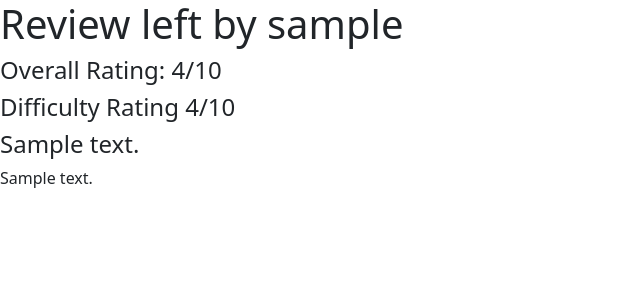
After one commit to GaRandall/louslist, a Django app: page /1/1/1 in a window 1280 px wide. The commit adds this page. Shown: the top 300 px of the page, without its empty margins (0-640 px from the left). Run offline with Django 4.2, Linux system fonts and the light colour scheme; tables that the repository leaves empty hold one stand-in row (values such as "Sample post"); some libraries are stand-ins or nearby versions.

Commit message:
Added class reviews functionality

```diff
--- a/louslist/models.py
+++ b/louslist/models.py
@@ -30,10 +30,11 @@ class Subject(models.Model):
 
 
 class Review(models.Model):
-    review_id = models.IntegerField(primary_key=True)
     course_id = models.CharField(max_length=8)
     overall_rating = models.IntegerField()
     difficulty_rating = models.IntegerField()
+    user_name = models.CharField(max_length=50, default='anonymous')
     user_email = models.CharField(max_length=50)
     review_title = models.CharField(max_length=200)
     review_text = models.CharField(max_length=600)
+    review_date = models.DateTimeField(null=True)
--- /dev/null
+++ b/louslist/templates/louslist/reviewDetail.html
@@ -0,0 +1,11 @@
+<!DOCTYPE html>
+<html lang="en">
+{% load bootstrap5 %} {% bootstrap_css %}
+<body>
+<h1>Review left by {{ review.user_name }}</h1>
+<h4>Overall Rating: {{ review.overall_rating }}/10</h4>
+<h4>Difficulty Rating {{ review.difficulty_rating }}/10</h4>
+<h4>{{ review.review_title }}</h4>
+{{ review.review_text }}
+</body>
+</html>
--- a/louslist/templates/louslist/subject.html
+++ b/louslist/templates/louslist/subject.html
@@ -7,8 +7,8 @@
     <table class="table table-striped table-dark">
       <thead>
         <tr>
-          <th scope="col">Subject</th>
-          <th scope="col">description</th>
+          <th scope="col">Course Number</th>
+          <th scope="col">Course Title</th>
           <th scope="col">Component</th>
           <th scope="col">Total Enrollment</th>
           <th scope="col">Meeting Days</th>
--- a/louslist/urls.py
+++ b/louslist/urls.py
@@ -7,5 +7,7 @@ register_converter(converters.DepartmentConverter, 'dID')
 urlpatterns = [
     path('', views.home, name='home'),
     path('<str:dept>', views.departments, name='depts'),
-    path('<str:dept>/<int:course_num>', views.course, name='course')
+    path('<str:dept>/<int:course_num>', views.course, name='course'),
+    path('<str:dept>/<int:course_num>/newreview', views.leave_a_review, name='newreview'),
+    path('<str:dept>/<int:course_num>/<str:review_id>', views.review_detail, name='reviewdetail')
 ]
--- a/louslist/views.py
+++ b/louslist/views.py
@@ -1,20 +1,19 @@
 from django.shortcuts import render, redirect
 import requests
-from django.urls import reverse
-from django.contrib.auth import logout
 from django.http import HttpResponseRedirect
-import json
-from .models import Dept, Subject
+from .forms import NewReviewForm
+from .models import Dept, Subject, Review
+from django.utils import timezone
 
 
 # Create your views here.
 
 def home(request):
     resp = requests.get('http://luthers-list.herokuapp.com/api/deptlist/?format=json').json()
-    #for key in resp:
+    # for key in resp:
     #    dep = Dept(key['subject'])
     #    dep.save()
-    #for x in Dept.objects.all():
+    # for x in Dept.objects.all():
     #    print(x.subject)
     #    res = requests.get("http://luthers-list.herokuapp.com/api/dept/" + x.subject + "/?format=json").json()
     #    for a in res:
@@ -42,10 +41,71 @@ def departments(request, dept):
 
 
 def course(request, dept, course_num):
+    review_total = 0
+    difficulty_total = 0
+    count = 0
+    relevant_reviews = Review.objects.filter(course_id=dept + str(course_num))
+    for review in relevant_reviews:
+        count += 1
+        review_total += review.overall_rating
+        difficulty_total = review.difficulty_rating
+    if count > 0:
+        review_avg_string = str(review_total / count)
+        difficulty_avg_string = str(difficulty_total / count)
+    else:
+        review_avg_string = "No reviews"
+        difficulty_avg_string = "No reviews"
     context = {
-
+        'reviews': relevant_reviews,
+        'dept': dept,
+        'course_num': course_num,
+        'review_avg': review_avg_string,
+        'difficulty_avg': difficulty_avg_string,
+        'review_count': count
     }
     return render(request, 'louslist/course.html', context)
+
+
+def leave_a_review(request, dept, course_num):
+    submitted = False
+    if request.method == "POST":
+        form = NewReviewForm(request.POST)
+        if form.is_valid():
+            course_id = dept + str(course_num)
+            overall_rating = form.cleaned_data['overall_rating']
+            difficulty_rating = form.cleaned_data['difficulty_rating']
+            user_name = form.cleaned_data['user_name']
+            user_email = form.cleaned_data['user_email']
+            review_title = form.cleaned_data['review_title']
+            review_text = form.cleaned_data['review_text']
+            review_date = timezone.now()
+            new_review = Review(course_id=course_id, overall_rating=overall_rating, difficulty_rating=difficulty_rating,
+                                user_name=user_name, user_email=user_email, review_title=review_title,
+                                review_text=review_text, review_date=review_date)
+            new_review.save()
+            return HttpResponseRedirect('/' + str(dept) + '/' + str(course_num) + '/newreview?submitted=True')
+    else:
+        form = NewReviewForm
+        if 'submitted' in request.GET:
+            submitted = True
+    context = {
+        'dept': dept,
+        'course_num': course_num,
+        'form': form,
+        'submitted': submitted
+    }
+    return render(request, 'louslist/newReview.html', context)
+
+
+def review_detail(request, dept, course_num, review_id):
+    the_review = Review.objects.filter(id=review_id)[0]
+    context = {
+        'dept': dept,
+        'course_num': course_num,
+        'review_id': review_id,
+        'review': the_review
+    }
+    return render(request, 'louslist/reviewDetail.html', context)
 
 # def LogoutView(request):
 #   logout(request)
--- a/mysite/settings.py
+++ b/mysite/settings.py
@@ -122,7 +122,7 @@ AUTH_PASSWORD_VALIDATORS = [
 
 LANGUAGE_CODE = 'en-us'
 
-TIME_ZONE = 'UTC'
+TIME_ZONE = 'America/New_York'
 
 USE_I18N = True
 
```
Also changed, not shown: louslist/forms.py (added, +8 -0 lines), louslist/templates/louslist/course.html (+32 -0 lines), louslist/templates/louslist/newReview.html (added, +18 -0 lines), louslist/migrations/0001_initial.py, louslist/migrations/0002_review.py (deleted).
